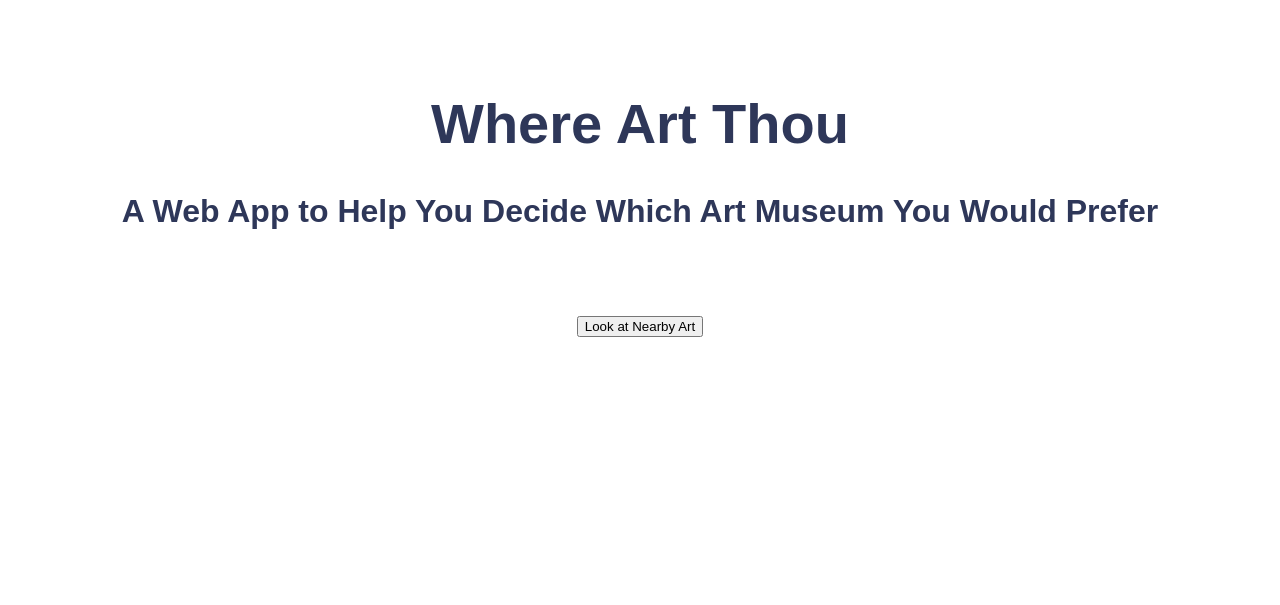
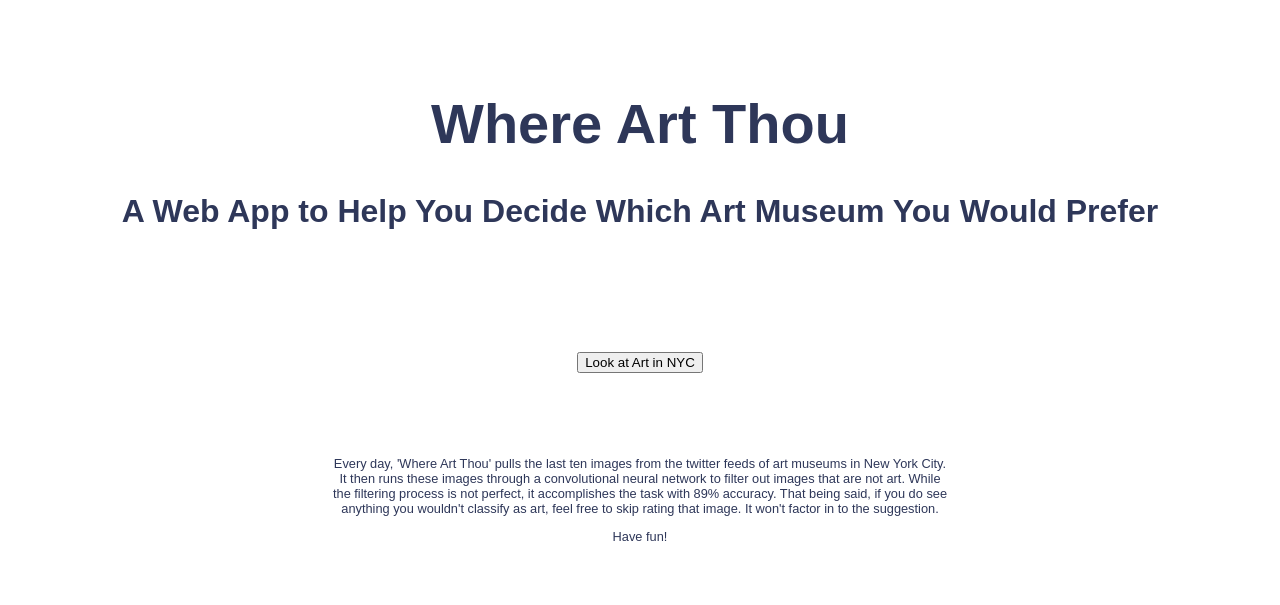
Before and after one commit to molmatt/whereartthou, a Flask app: page / in a window 1280 px wide. Shown: the part 101-706 px from the top of the page. Run offline with Flask 2, Linux system fonts and the light colour scheme.

Commit message:
updates to title page

```diff
--- a/requirements_new.txt
+++ /dev/null
@@ -1,3 +0,0 @@
-# This file may be used to create an environment using:
-# $ conda create --name <env> --file <this file>
-# platform: win-64
--- a/templates/index.html
+++ b/templates/index.html
@@ -24,7 +24,7 @@
  color: #2E3759;
  }
  .main p {
- font-size:1em;
+ font-size:.8em;
  font-family: Arial;
  color: #2E3759;
  }
@@ -48,16 +48,26 @@
         <h1>Where Art Thou</h1>
         <h3>A Web App to Help You Decide Which Art Museum You Would Prefer</h3>
 
+
       </div>
-      <br><br><br>
+      <br><br><br><br><br>
       <div class='buttons'>
 
     <!-- This is what takes you to my next page recommender.html -->
       <form action='/art', method='POST'>
 
-        <button type="submit">Look at Nearby Art</button>
+        <button type="submit">Look at Art in NYC</button>
       </form>
 
+      <br>
+      <br>
+      <br>
+      <p> Every day, 'Where Art Thou' pulls the last ten images from the twitter feeds of art museums in New York City. <br>
+          It then runs these images through a convolutional neural network to filter out images that are not art. While<br>
+          the filtering process is not perfect, it accomplishes the task with 89% accuracy. That being said, if you do see <br>
+          anything you wouldn't classify as art, feel free to skip rating that image. It won't factor in to the suggestion. </p>
+
+          <p> Have fun! </p>
 
 
     </div>
```
